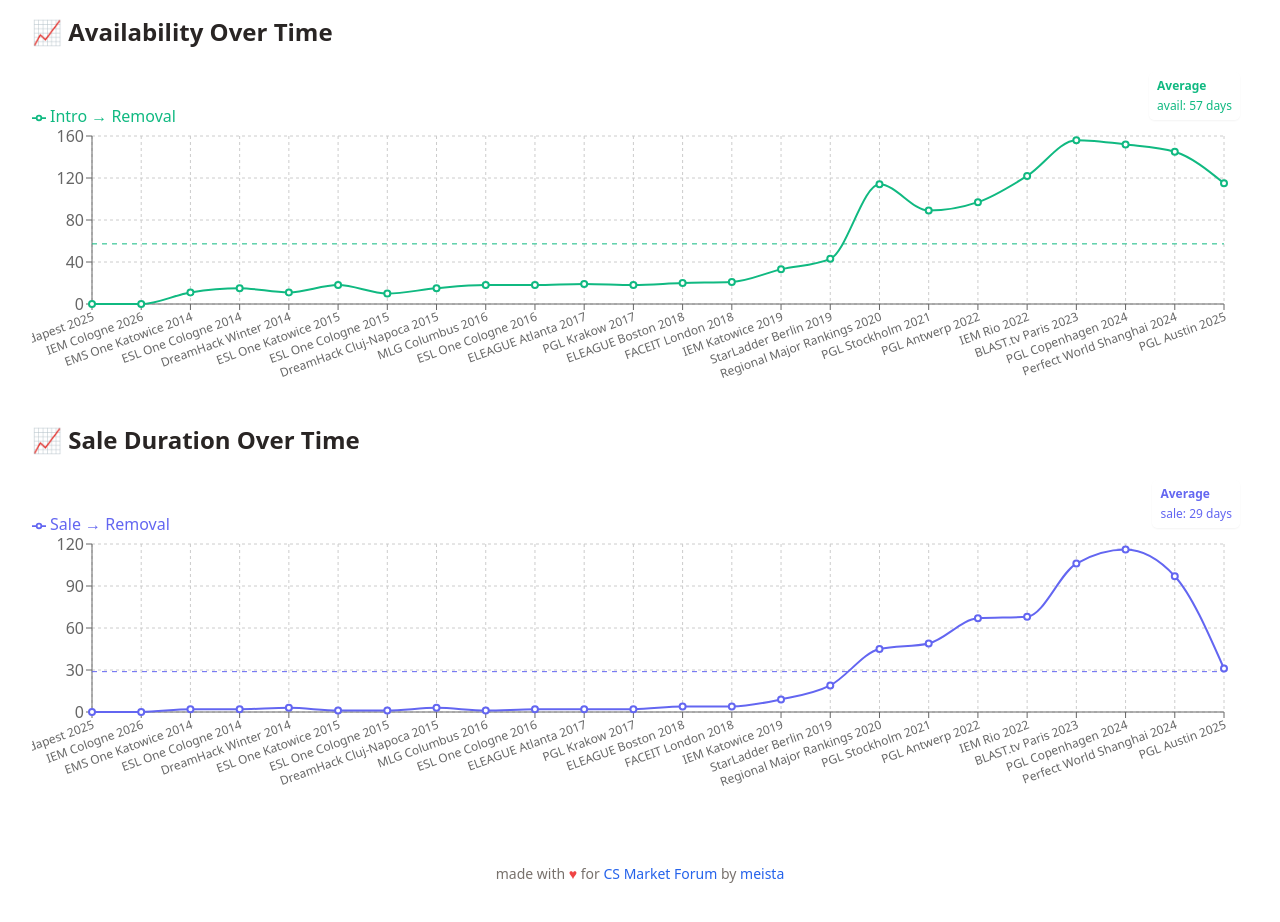
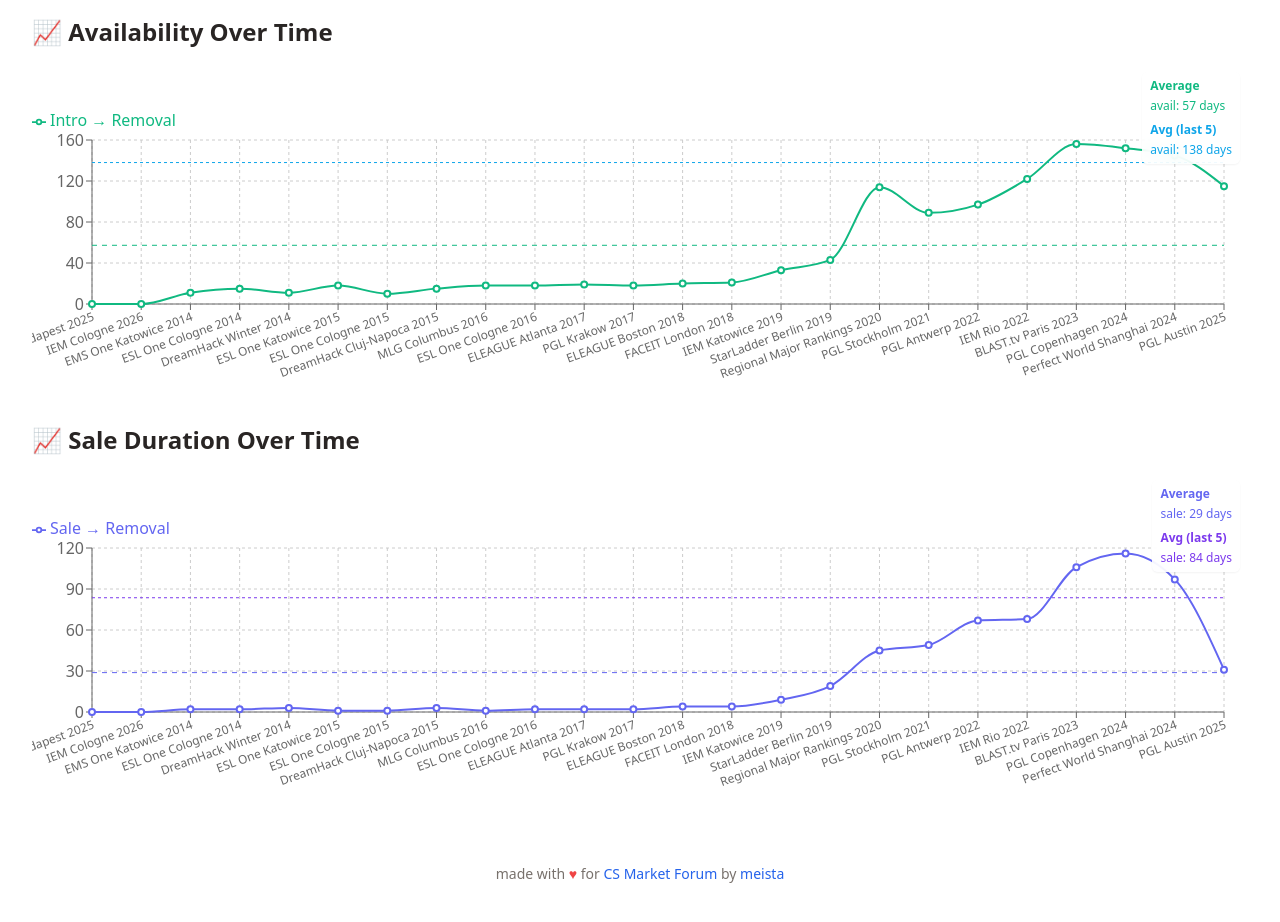
Before and after one commit to meistaGG/cs2-major-sale-tracker, a React (Vite) app: page / in a window 1280 px wide. Shown: the part 2500-3422 px from the top of the page. Built offline with nearby package versions, Linux system fonts and the light colour scheme.

Commit message:
Add 5 major average to line charts

```diff
--- a/src/app.tsx
+++ b/src/app.tsx
@@ -748,6 +748,8 @@ export default function CS2CapsuleTracker() {
     chartData,
     avgAvail,
     avgSale,
+    avgAvail5,
+    avgSale5,
   }: {
     chartData: Array<{
       major: string;
@@ -756,6 +758,8 @@ export default function CS2CapsuleTracker() {
     }>;
     avgAvail: number;
     avgSale: number;
+    avgAvail5: number;
+    avgSale5: number;
   }) {
     return (
       <div className="mt-10 space-y-10">
@@ -766,11 +770,20 @@ export default function CS2CapsuleTracker() {
           </h2>
 
           <div className="relative">
-            {/* Average overlay (non-blocking, above chart; keep small) */}
+            {/* Overlay (non-interactive) */}
             <div className="absolute right-2 top-2 z-10 pointer-events-none text-xs leading-5 bg-white/85 backdrop-blur rounded-md px-2 py-1 shadow-sm">
               <div style={{ color: "#10b981", fontWeight: 700 }}>Average</div>
               <div style={{ color: "#10b981" }}>
                 avail: {avgAvail.toFixed(0)} days
+              </div>
+              <div
+                className="mt-1"
+                style={{ color: "#0ea5e9", fontWeight: 700 }}
+              >
+                Avg (last 5)
+              </div>
+              <div style={{ color: "#0ea5e9" }}>
+                avail: {avgAvail5.toFixed(0)} days
               </div>
             </div>
 
@@ -779,7 +792,7 @@ export default function CS2CapsuleTracker() {
                 <ResponsiveContainer width="100%" height={320}>
                   <LineChart
                     data={chartData}
-                    margin={{ top: 40, right: 24, left: 0, bottom: 20 }}
+                    margin={{ top: 44, right: 24, left: 0, bottom: 20 }}
                   >
                     <CartesianGrid strokeDasharray="3 3" />
                     <XAxis
@@ -794,7 +807,7 @@ export default function CS2CapsuleTracker() {
                     <Tooltip
                       formatter={(v: any, n: string) => [v ?? "—", n]}
                       labelFormatter={(l) => `${l}`}
-                      wrapperStyle={{ zIndex: 50 }} // keep above overlay
+                      wrapperStyle={{ zIndex: 50 }}
                     />
                     <Legend
                       verticalAlign="top"
@@ -803,12 +816,18 @@ export default function CS2CapsuleTracker() {
                       wrapperStyle={{ paddingBottom: 8 }}
                     />
 
-                    {/* Average line */}
+                    {/* Average lines */}
                     <ReferenceLine
                       ifOverflow="extendDomain"
                       y={avgAvail}
                       stroke="#10b981"
                       strokeDasharray="5 5"
+                    />
+                    <ReferenceLine
+                      ifOverflow="extendDomain"
+                      y={avgAvail5}
+                      stroke="#0ea5e9"
+                      strokeDasharray="3 3"
                     />
 
                     <Line
@@ -834,11 +853,20 @@ export default function CS2CapsuleTracker() {
           </h2>
 
           <div className="relative">
-            {/* Average overlay (non-blocking, above chart; keep small) */}
+            {/* Overlay (non-interactive) */}
             <div className="absolute right-2 top-2 z-10 pointer-events-none text-xs leading-5 bg-white/85 backdrop-blur rounded-md px-2 py-1 shadow-sm">
               <div style={{ color: "#6366f1", fontWeight: 700 }}>Average</div>
               <div style={{ color: "#6366f1" }}>
                 sale: {avgSale.toFixed(0)} days
+              </div>
+              <div
+                className="mt-1"
+                style={{ color: "#7c3aed", fontWeight: 700 }}
+              >
+                Avg (last 5)
+              </div>
+              <div style={{ color: "#7c3aed" }}>
+                sale: {avgSale5.toFixed(0)} days
               </div>
             </div>
 
@@ -847,7 +875,7 @@ export default function CS2CapsuleTracker() {
                 <ResponsiveContainer width="100%" height={320}>
                   <LineChart
                     data={chartData}
-                    margin={{ top: 40, right: 24, left: 0, bottom: 20 }}
+                    margin={{ top: 44, right: 24, left: 0, bottom: 20 }}
                   >
                     <CartesianGrid strokeDasharray="3 3" />
                     <XAxis
@@ -871,12 +899,18 @@ export default function CS2CapsuleTracker() {
                       wrapperStyle={{ paddingBottom: 8 }}
                     />
 
-                    {/* Average line */}
+                    {/* Average lines */}
                     <ReferenceLine
                       ifOverflow="extendDomain"
                       y={avgSale}
                       stroke="#6366f1"
                       strokeDasharray="5 5"
+                    />
+                    <ReferenceLine
+                      ifOverflow="extendDomain"
+                      y={avgSale5}
+                      stroke="#7c3aed"
+                      strokeDasharray="3 3"
                     />
 
                     <Line
@@ -987,6 +1021,8 @@ export default function CS2CapsuleTracker() {
           chartData={chartData}
           avgAvail={avgAvail}
           avgSale={avgSale}
+          avgAvail5={avgAvail5}
+          avgSale5={avgSale5}
         />
       </div>
       <footer className="mt-12 py-6 text-center text-sm text-stone-500">
```
